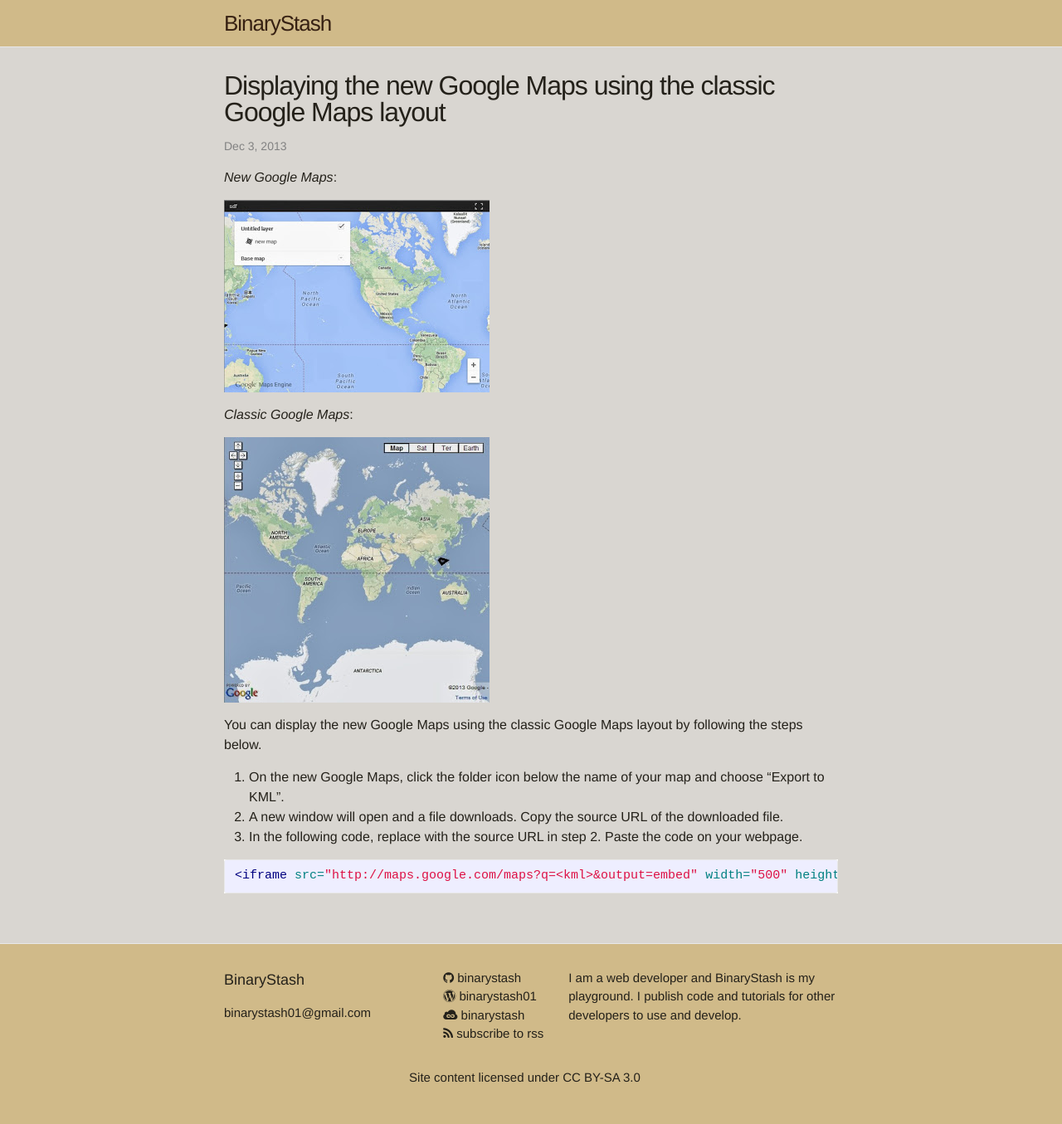
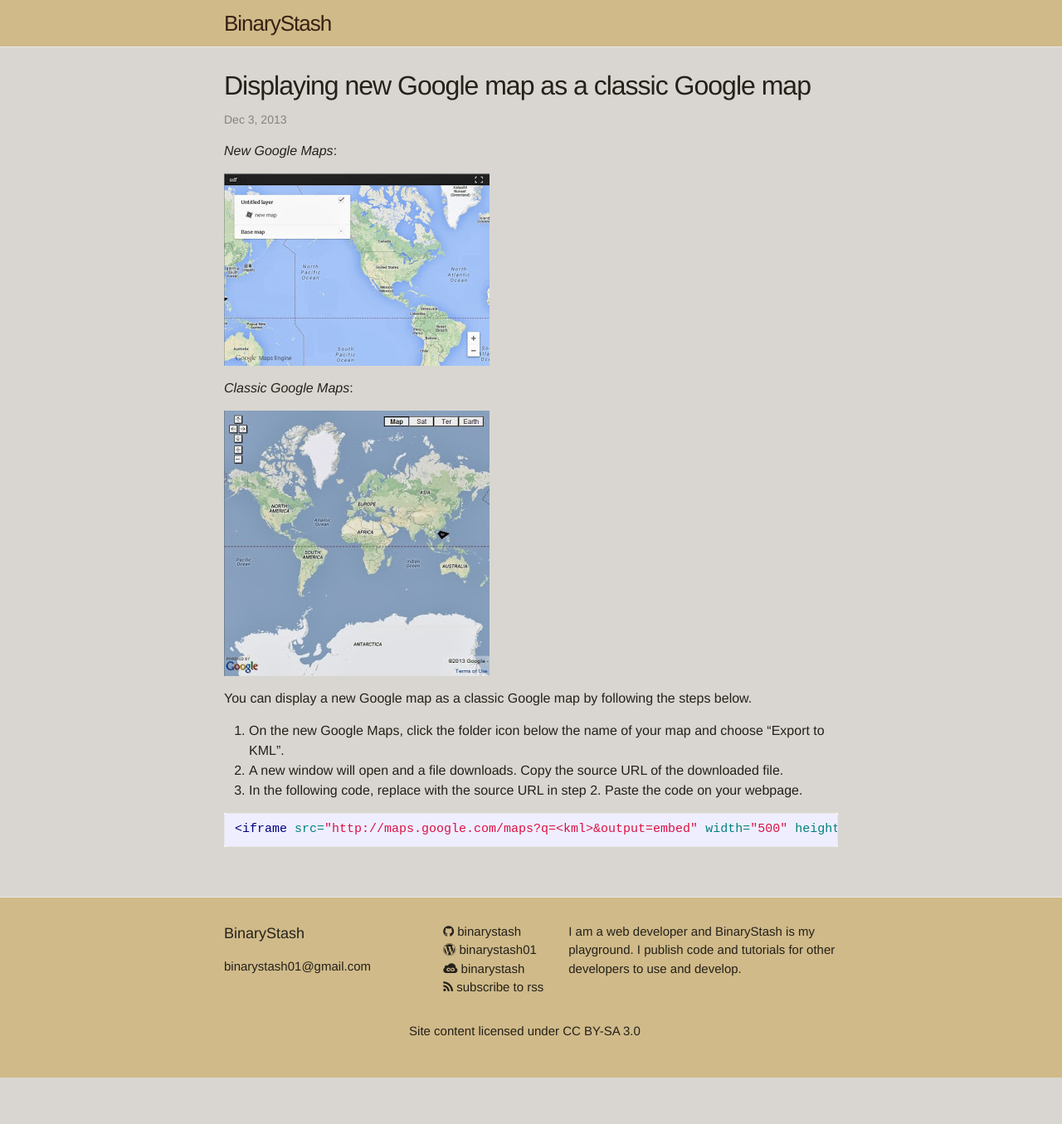
Before and after one commit to binarystash/binarystash-blog, a Jekyll site: the page built from _posts/2013-12-03-embedding-new-google-maps-with-classic.markdown, in a window 1280 px wide. Shown: the whole page at 83% size. Built offline with Jekyll 4.4.1, drawn with Linux system fonts in a browser that asks for light colours; Markdown is read by kramdown in place of the engine named in the settings; comment, search, counter and statistics services are not loaded; after the commit the page ends 1299 px from its top, so only the background shows below that.

Commit message:
updated post

```diff
--- a/_posts/2013-12-03-embedding-new-google-maps-with-classic.markdown
+++ b/_posts/2013-12-03-embedding-new-google-maps-with-classic.markdown
@@ -1,5 +1,5 @@
 ---
-title: "Displaying the new Google Maps using the classic Google Maps layout"
+title: "Displaying new Google map as a classic Google map"
 layout: "post"
 permalink: "/2013/12/embedding-new-google-maps-with-classic.html"
 ---
@@ -13,7 +13,7 @@
 
 ![Classic Google Maps](/images/old.jpg)
 
-You can display the new Google Maps using the classic Google Maps layout by following the steps below.
+You can display a new Google map as a classic Google map by following the steps below.
 
 1. On the new Google Maps, click the folder icon below the name of your map and choose "Export to KML".
 2. A new window will open and a file downloads. Copy the source URL of the downloaded file.
```
